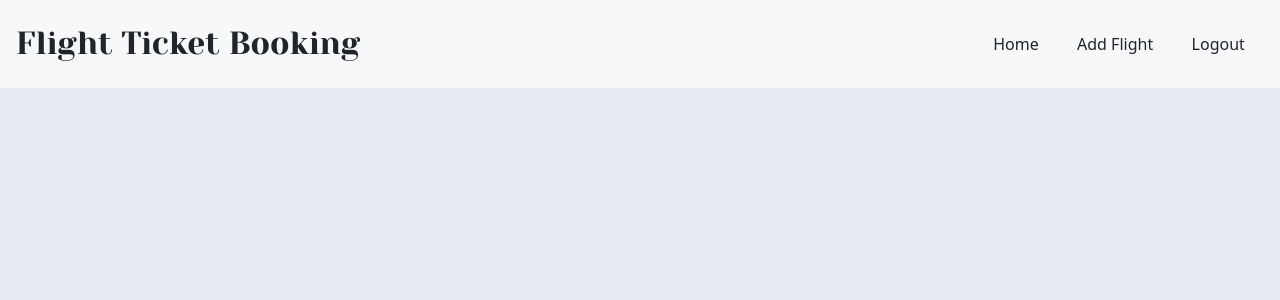
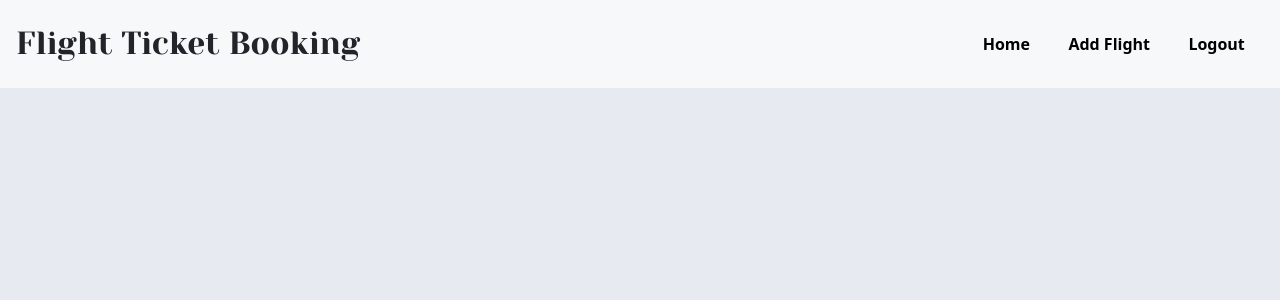
Before and after one commit to Joshua-David1/flight-booking-system-devrev, a Flask app: template templates/admin-dashboard.html in a window 1280 px wide. Shown: the top 300 px of the page. Run offline with Flask 3, Linux system fonts and the light colour scheme; the template is opened without the code that fills it, so the values that code supplies are empty.

Commit message:
Update UI

```diff
--- a/static/styles.css
+++ b/static/styles.css
@@ -108,6 +108,9 @@ body{
 }
 
 .admin-nav-links li a{
+    color: black;
+    font-weight: 600;
+    text-decoration: none;
     height: 100%;
 }
 
--- a/templates/admin-dashboard.html
+++ b/templates/admin-dashboard.html
@@ -12,9 +12,9 @@
     </a>
     <div class="admin-nav-links show">
         <ul>
-            <li>Home</li>
-            <li>Add Flight</li>
-            <li>Logout</li>
+            <li><a href="/">Home</a></li>
+            <li><a href="/add-flight"> Add Flight</a></li>
+            <li><a href="/logout">Logout</a></li>
         </ul>
     </div>
 </nav>
```
